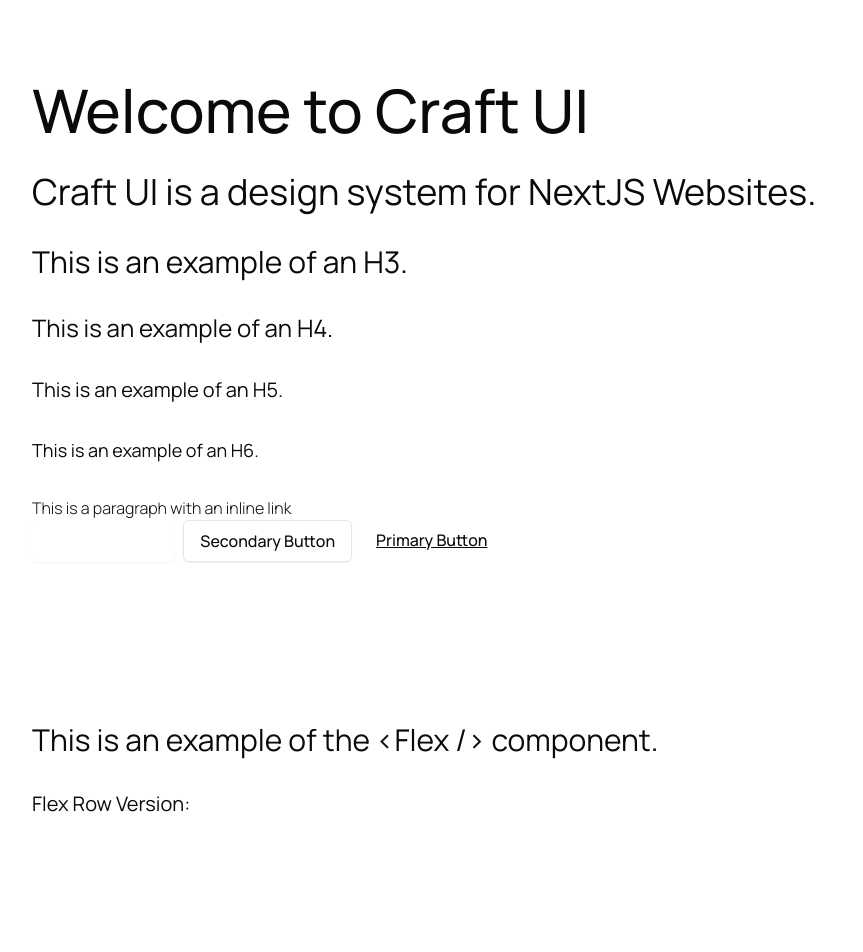
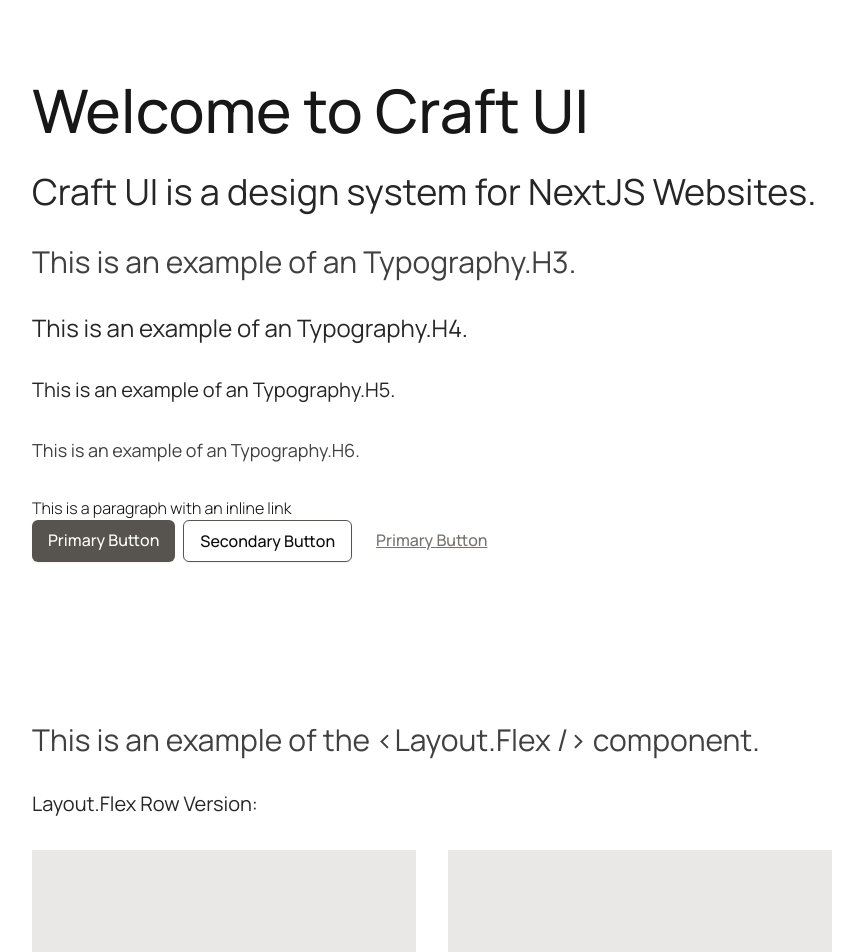
Before and after one commit to 9d8dev/craft-site-example, a Next.js app: page / in a window 1280 px wide. Shown: the top 952 px of the page, without its empty margins (0-863 px from the left). Built offline with nearby package versions, Linux system fonts and the light colour scheme.

Commit message:
changed component layouts

```diff
--- a/app/globals.css
+++ b/app/globals.css
@@ -1,6 +1,9 @@
 @tailwind base;
 @tailwind components;
 @tailwind utilities;
+
+
+/* Shadcn/ui Colors */
 
 @layer base {
   :root {
@@ -70,6 +73,7 @@
   * {
     @apply border-border;
   }
+
   body {
     @apply bg-background text-foreground;
   }
--- a/app/page.tsx
+++ b/app/page.tsx
@@ -1,90 +1,85 @@
-import {
-  Main,
-  Section,
-  Container,
-  H1,
-  H2,
-  H3,
-  H4,
-  H5,
-  H6,
-  Prose,
-  Flex,
-  Grid,
-  ButtonLink,
-  InlineLink,
-} from "@/components/craft";
-import Image from "next/image";
+import * as Typography from "@/components/craft/typography";
+import * as Layout from "@/components/craft/layout";
 
 export default function Home() {
   return (
-    <Main>
-      <Section>
-        <Container>
-          <H1>Welcome to Craft UI</H1>
-          <H2>Craft UI is a design system for NextJS Websites.</H2>
-          <H3>This is an example of an H3.</H3>
-          <H4>This is an example of an H4.</H4>
-          <H5>This is an example of an H5.</H5>
-          <H6>This is an example of an H6.</H6>
+    <Layout.Main>
+      <Layout.Section>
+        <Layout.Container>
+          <Typography.H1>Welcome to Craft UI</Typography.H1>
+          <Typography.H2>
+            Craft UI is a design system for NextJS Websites.
+          </Typography.H2>
+          <Typography.H3>This is an example of an Typography.H3.</Typography.H3>
+          <Typography.H4>This is an example of an Typography.H4.</Typography.H4>
+          <Typography.H5>This is an example of an Typography.H5.</Typography.H5>
+          <Typography.H6>This is an example of an Typography.H6.</Typography.H6>
           <p>
             This is a paragraph with an{" "}
-            <InlineLink href="/">inline link</InlineLink>
+            <Typography.InlineLink href="/">inline link</Typography.InlineLink>
           </p>
-          <Flex className="!gap-2">
-            <ButtonLink href="/">Primary Button</ButtonLink>
-            <ButtonLink type="secondary" href="/">
+          <Layout.Flex className="!gap-2">
+            <Typography.ButtonLink href="/">
+              Primary Button
+            </Typography.ButtonLink>
+            <Typography.ButtonLink type="secondary" href="/">
               Secondary Button
-            </ButtonLink>
-            <ButtonLink type="tertiary" href="/">
+            </Typography.ButtonLink>
+            <Typography.ButtonLink type="tertiary" href="/">
               Primary Button
-            </ButtonLink>
-          </Flex>
-        </Container>
-      </Section>
+            </Typography.ButtonLink>
+          </Layout.Flex>
+        </Layout.Container>
+      </Layout.Section>
 
-      <Section>
-        <Container>
-          <H3>This is an example of the {"<Flex />"} component.</H3>
+      <Layout.Section>
+        <Layout.Container>
+          <Typography.H3>
+            This is an example of the {"<Layout.Flex />"} component.
+          </Typography.H3>
 
-          <H5>Flex Row Version:</H5>
-          <Flex direction="row">
+          <Typography.H5>Layout.Flex Row Version:</Typography.H5>
+          <Layout.Flex direction="row">
             <div className="w-96 h-96 bg-primary-400 opacity-25"></div>
             <div className="w-96 h-96 bg-primary-400 opacity-25"></div>
-          </Flex>
+          </Layout.Flex>
 
-          <H5 className="mt-8">Flex Col Version:</H5>
-          <Flex direction="col">
+          <Typography.H5 className="mt-8">
+            Layout.Flex Col Version:
+          </Typography.H5>
+          <Layout.Flex direction="col">
             <div className="w-full h-96 bg-primary-400 opacity-25"></div>
             <div className="w-full h-96 bg-primary-400 opacity-25"></div>
-          </Flex>
+          </Layout.Flex>
 
-          <H3 className="mt-8">
-            This is an example of the {"<Grid />"} component.
-          </H3>
+          <Typography.H3 className="mt-8">
+            This is an example of the {"<Layout.Grid />"} component.
+          </Typography.H3>
 
-          <H5>2 Col Version:</H5>
-          <Grid className="grid-cols-2">
+          <Typography.H5>2 Col Version:</Typography.H5>
+          <Layout.Grid className="Layout.Grid-cols-2">
             <div className="w-full h-96 bg-primary-400 opacity-25"></div>
             <div className="w-full h-96 bg-primary-400 opacity-25"></div>
-          </Grid>
+          </Layout.Grid>
 
-          <H5 className="mt-8">3 Col 2 row Version:</H5>
-          <Grid className="grid-cols-3 grid-rows-2">
+          <Typography.H5 className="mt-8">3 Col 2 row Version:</Typography.H5>
+          <Layout.Grid className="Layout.Grid-cols-3 Layout.Grid-rows-2">
             <div className="w-full h-96 bg-primary-400 opacity-25"></div>
             <div className="w-full h-96 bg-primary-400 opacity-25"></div>
             <div className="w-full h-96 bg-primary-400 opacity-25"></div>
             <div className="w-full h-96 bg-primary-400 opacity-25"></div>
             <div className="w-full h-96 bg-primary-400 opacity-25"></div>
             <div className="w-full h-96 bg-primary-400 opacity-25"></div>
-          </Grid>
-        </Container>
-      </Section>
+          </Layout.Grid>
+        </Layout.Container>
+      </Layout.Section>
 
-      <Section>
-        <Container>
-          <Prose>
-            <h2>This is an example of the {"<Prose/>"} Section</h2>
+      <Layout.Section>
+        <Layout.Container>
+          <Typography.Prose>
+            <Typography.H2>
+              This is an example of the {"<Prose/>"} Layout.Section
+            </Typography.H2>
             <p>
               Lorem ipsum dolor sit amet, consectetur adipiscing elit. Nulla nec
               justo eget justo cursus ornare.
@@ -106,11 +101,14 @@
               </p>
             </blockquote>
             <p>
-              Here&apos;s a link: <a href="#">Visit Tailwind CSS</a>
+              Here&apos;s a link:{" "}
+              <Typography.InlineLink href="#">
+                Visit Tailwind CSS
+              </Typography.InlineLink>
             </p>
-          </Prose>
-        </Container>
-      </Section>
-    </Main>
+          </Typography.Prose>
+        </Layout.Container>
+      </Layout.Section>
+    </Layout.Main>
   );
 }
--- /dev/null
+++ b/components/craft/layout.tsx
@@ -0,0 +1,114 @@
+import Link from "next/link";
+import Image from "next/image";
+import clsx from "clsx";
+
+// LAYOUT
+
+// Layout Component
+type LayoutProps = {
+  children: React.ReactNode;
+  className?: string;
+};
+
+const Layout = ({ children, className }: LayoutProps) => {
+  return (
+    <html
+      lang="en"
+      className={clsx(
+        "bg-secondary-100 dark:bg-secondary-900",
+        "text-secondary-900 dark:text-secondary-100 antialiased font-light"
+      )}
+    >
+      <body className={className}>{children}</body>
+    </html>
+  );
+};
+
+// Main Component
+type MainProps = {
+  children: React.ReactNode;
+  className?: string;
+  id?: string;
+};
+
+const Main = ({ children, className, id }: MainProps) => {
+  return (
+    <main className={className} id={id}>
+      {children}
+    </main>
+  );
+};
+
+// Section Component
+type SectionProps = {
+  children: React.ReactNode;
+  className?: string;
+  id?: string;
+};
+
+const Section = ({ children, className, id }: SectionProps) => {
+  return (
+    <section className={clsx("py-12", className)} id={id}>
+      {children}
+    </section>
+  );
+};
+
+// Container Component
+type ContainerProps = {
+  children: React.ReactNode;
+  className?: string;
+  id?: string;
+};
+
+const Container = ({ children, className, id }: ContainerProps) => {
+  return (
+    <div className={clsx("max-w-7xl mx-auto", "p-8", className)} id={id}>
+      {children}
+    </div>
+  );
+};
+
+// Flex Component
+type FlexProps = {
+  children: React.ReactNode;
+  className?: string;
+  id?: string;
+  direction?: "row" | "col";
+};
+
+const Flex = ({ children, className, id, direction }: FlexProps) => {
+  return (
+    <div
+      className={clsx(
+        "flex flex-wrap gap-8 flex-col md:flex-row",
+        direction === "row"
+          ? "md:flex-row"
+          : direction === "col"
+          ? "md:flex-col"
+          : "",
+        className
+      )}
+      id={id}
+    >
+      {children}
+    </div>
+  );
+};
+
+// Grid Component
+type GridProps = {
+  children: React.ReactNode;
+  className?: string;
+  id?: string;
+};
+
+const Grid = ({ children, className, id }: GridProps) => {
+  return (
+    <div className={clsx("grid gap-8", className)} id={id}>
+      {children}
+    </div>
+  );
+};
+
+export { Layout, Main, Section, Container, Flex, Grid };
--- a/components/craft.tsx
+++ b/components/craft/typography.tsx
@@ -1,115 +1,6 @@
 import Link from "next/link";
 import Image from "next/image";
 import clsx from "clsx";
-
-// LAYOUT
-
-// Layout Component
-type LayoutProps = {
-  children: React.ReactNode;
-  className?: string;
-};
-
-const Layout = ({ children, className }: LayoutProps) => {
-  return (
-    <html
-      lang="en"
-      className={clsx(
-        "bg-secondary-100 dark:bg-secondary-900",
-        "text-secondary-900 dark:text-secondary-100 antialiased font-light"
-      )}
-    >
-      <body className={className}>{children}</body>
-    </html>
-  );
-};
-
-// Main Component
-type MainProps = {
-  children: React.ReactNode;
-  className?: string;
-  id?: string;
-};
-
-const Main = ({ children, className, id }: MainProps) => {
-  return (
-    <main className={className} id={id}>
-      {children}
-    </main>
-  );
-};
-
-// Section Component
-type SectionProps = {
-  children: React.ReactNode;
-  className?: string;
-  id?: string;
-};
-
-const Section = ({ children, className, id }: SectionProps) => {
-  return (
-    <section className={clsx("py-12", className)} id={id}>
-      {children}
-    </section>
-  );
-};
-
-// Container Component
-type ContainerProps = {
-  children: React.ReactNode;
-  className?: string;
-  id?: string;
-};
-
-const Container = ({ children, className, id }: ContainerProps) => {
-  return (
-    <div className={clsx("max-w-7xl mx-auto", "p-8", className)} id={id}>
-      {children}
-    </div>
-  );
-};
-
-// Flex Component
-type FlexProps = {
-  children: React.ReactNode;
-  className?: string;
-  id?: string;
-  direction?: "row" | "col";
-};
-
-const Flex = ({ children, className, id, direction }: FlexProps) => {
-  return (
-    <div
-      className={clsx(
-        "flex flex-wrap gap-8 flex-col md:flex-row",
-        direction === "row"
-          ? "md:flex-row"
-          : direction === "col"
-          ? "md:flex-col"
-          : "",
-        className
-      )}
-      id={id}
-    >
-      {children}
-    </div>
-  );
-};
-
-// Grid Component
-type GridProps = {
-  children: React.ReactNode;
-  className?: string;
-  id?: string;
-};
-
-const Grid = ({ children, className, id }: GridProps) => {
-  return (
-    <div className={clsx("grid gap-8", className)} id={id}>
-      {children}
-    </div>
-  );
-};
 
 // TYPOGRAPHY
 
@@ -336,20 +227,4 @@
   );
 };
 
-export {
-  Layout,
-  Main,
-  Section,
-  Container,
-  Flex,
-  Grid,
-  H1,
-  H2,
-  H3,
-  H4,
-  H5,
-  H6,
-  Prose,
-  ButtonLink,
-  InlineLink,
-};
+export { H1, H2, H3, H4, H5, H6, Prose, ButtonLink, InlineLink };
--- a/tailwind.config.js
+++ /dev/null
@@ -1,77 +0,0 @@
-/** @type {import('tailwindcss').Config} */
-module.exports = {
-  darkMode: ["class"],
-  content: [
-    './pages/**/*.{ts,tsx}',
-    './components/**/*.{ts,tsx}',
-    './app/**/*.{ts,tsx}',
-    './src/**/*.{ts,tsx}',
-  ],
-  prefix: "",
-  theme: {
-    container: {
-      center: true,
-      padding: "2rem",
-      screens: {
-        "2xl": "1400px",
-      },
-    },
-    extend: {
-      colors: {
-        border: "hsl(var(--border))",
-        input: "hsl(var(--input))",
-        ring: "hsl(var(--ring))",
-        background: "hsl(var(--background))",
-        foreground: "hsl(var(--foreground))",
-        primary: {
-          DEFAULT: "hsl(var(--primary))",
-          foreground: "hsl(var(--primary-foreground))",
-        },
-        secondary: {
-          DEFAULT: "hsl(var(--secondary))",
-          foreground: "hsl(var(--secondary-foreground))",
-        },
-        destructive: {
-          DEFAULT: "hsl(var(--destructive))",
-          foreground: "hsl(var(--destructive-foreground))",
-        },
-        muted: {
-          DEFAULT: "hsl(var(--muted))",
-          foreground: "hsl(var(--muted-foreground))",
-        },
-        accent: {
-          DEFAULT: "hsl(var(--accent))",
-          foreground: "hsl(var(--accent-foreground))",
-        },
-        popover: {
-          DEFAULT: "hsl(var(--popover))",
-          foreground: "hsl(var(--popover-foreground))",
-        },
-        card: {
-          DEFAULT: "hsl(var(--card))",
-          foreground: "hsl(var(--card-foreground))",
-        },
-      },
-      borderRadius: {
-        lg: "var(--radius)",
-        md: "calc(var(--radius) - 2px)",
-        sm: "calc(var(--radius) - 4px)",
-      },
-      keyframes: {
-        "accordion-down": {
-          from: { height: "0" },
-          to: { height: "var(--radix-accordion-content-height)" },
-        },
-        "accordion-up": {
-          from: { height: "var(--radix-accordion-content-height)" },
-          to: { height: "0" },
-        },
-      },
-      animation: {
-        "accordion-down": "accordion-down 0.2s ease-out",
-        "accordion-up": "accordion-up 0.2s ease-out",
-      },
-    },
-  },
-  plugins: [require("tailwindcss-animate")],
-}
--- a/tailwind.config.ts
+++ b/tailwind.config.ts
@@ -1,29 +1,74 @@
-import colors from 'tailwindcss/colors';
-import type { Config } from 'tailwindcss';
-import craft from './craft.config';
-
+import colors from "tailwindcss/colors";
+import craft from "./craft.config";
+import { fontFamily } from "tailwindcss/defaultTheme";
 const getColorScheme = (colorName: keyof typeof colors) =>
   colors[colorName as keyof typeof colors] || colors.slate;
 
-const config: Config = {
-	darkMode: 'media',
-	content: [
-		'./pages/**/*.{js,ts,jsx,tsx,mdx}',
-		'./components/**/*.{js,ts,jsx,tsx,mdx}',
-		'./app/**/*.{js,ts,jsx,tsx,mdx}'
-	],
+/** @type {import('tailwindcss').Config} */
+module.exports = {
+  darkMode: ["class"],
+  content: ["app/**/*.{ts,tsx}", "components/**/*.{ts,tsx}"],
   theme: {
+    container: {
+      center: true,
+      padding: "2rem",
+      screens: {
+        "2xl": "1400px",
+      },
+    },
     extend: {
       colors: {
+        border: "hsl(var(--border))",
+        input: "hsl(var(--input))",
+        ring: "hsl(var(--ring))",
+        background: "hsl(var(--background))",
+        foreground: "hsl(var(--foreground))",
         primary: getColorScheme(craft.theme.primary),
-				secondary: getColorScheme(craft.theme.secondary)
-			}
-		}
+        secondary: getColorScheme(craft.theme.secondary),
+        destructive: {
+          DEFAULT: "hsl(var(--destructive))",
+          foreground: "hsl(var(--destructive-foreground))",
         },
-	plugins: [require('@tailwindcss/typography')],
-	corePlugins: {
-		transform: true
-	}
+        muted: {
+          DEFAULT: "hsl(var(--muted))",
+          foreground: "hsl(var(--muted-foreground))",
+        },
+        accent: {
+          DEFAULT: "hsl(var(--accent))",
+          foreground: "hsl(var(--accent-foreground))",
+        },
+        popover: {
+          DEFAULT: "hsl(var(--popover))",
+          foreground: "hsl(var(--popover-foreground))",
+        },
+        card: {
+          DEFAULT: "hsl(var(--card))",
+          foreground: "hsl(var(--card-foreground))",
+        },
+      },
+      borderRadius: {
+        lg: `var(--radius)`,
+        md: `calc(var(--radius) - 2px)`,
+        sm: "calc(var(--radius) - 4px)",
+      },
+      fontFamily: {
+        sans: ["var(--font-sans)", ...fontFamily.sans],
+      },
+      keyframes: {
+        "accordion-down": {
+          from: { height: "0" },
+          to: { height: "var(--radix-accordion-content-height)" },
+        },
+        "accordion-up": {
+          from: { height: "var(--radix-accordion-content-height)" },
+          to: { height: "0" },
+        },
+      },
+      animation: {
+        "accordion-down": "accordion-down 0.2s ease-out",
+        "accordion-up": "accordion-up 0.2s ease-out",
+      },
+    },
+  },
+  plugins: [require("tailwindcss-animate"), require("@tailwindcss/typography")],
 };
-
-export default config;
--- a/tsconfig.json
+++ b/tsconfig.json
@@ -22,6 +22,6 @@
       "@/*": ["./*"]
     }
   },
-  "include": ["next-env.d.ts", "**/*.ts", "**/*.tsx", ".next/types/**/*.ts"],
+  "include": ["next-env.d.ts", "**/*.ts", "**/*.tsx", ".next/types/**/*.ts", "tailwind.config.ts"],
   "exclude": ["node_modules"]
 }
```
Also changed, not shown: app/layout.tsx (+13 -9 lines), 1 other file (tests, documents, lock files or other folders). Lines whose indentation alone changed are shown as unchanged.
